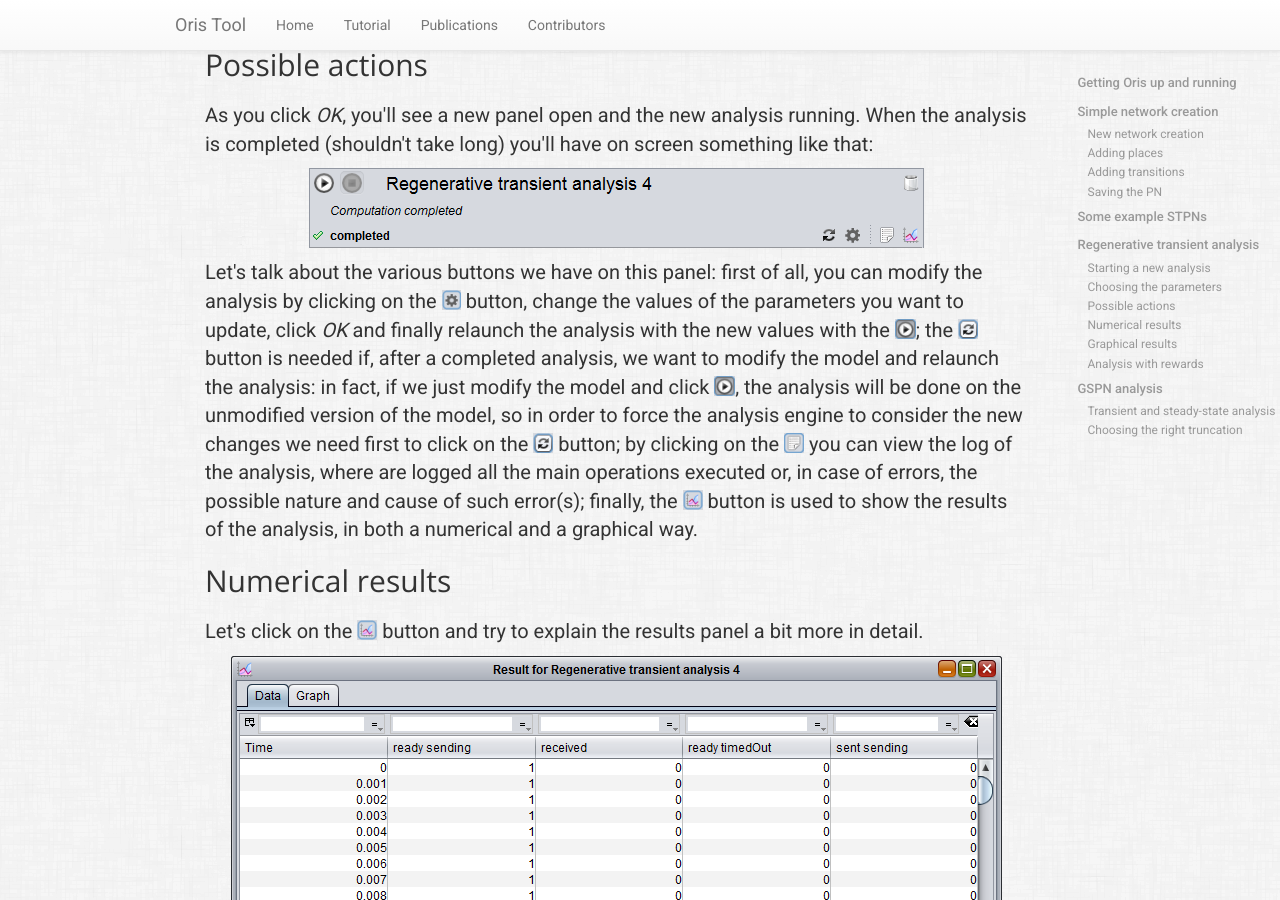
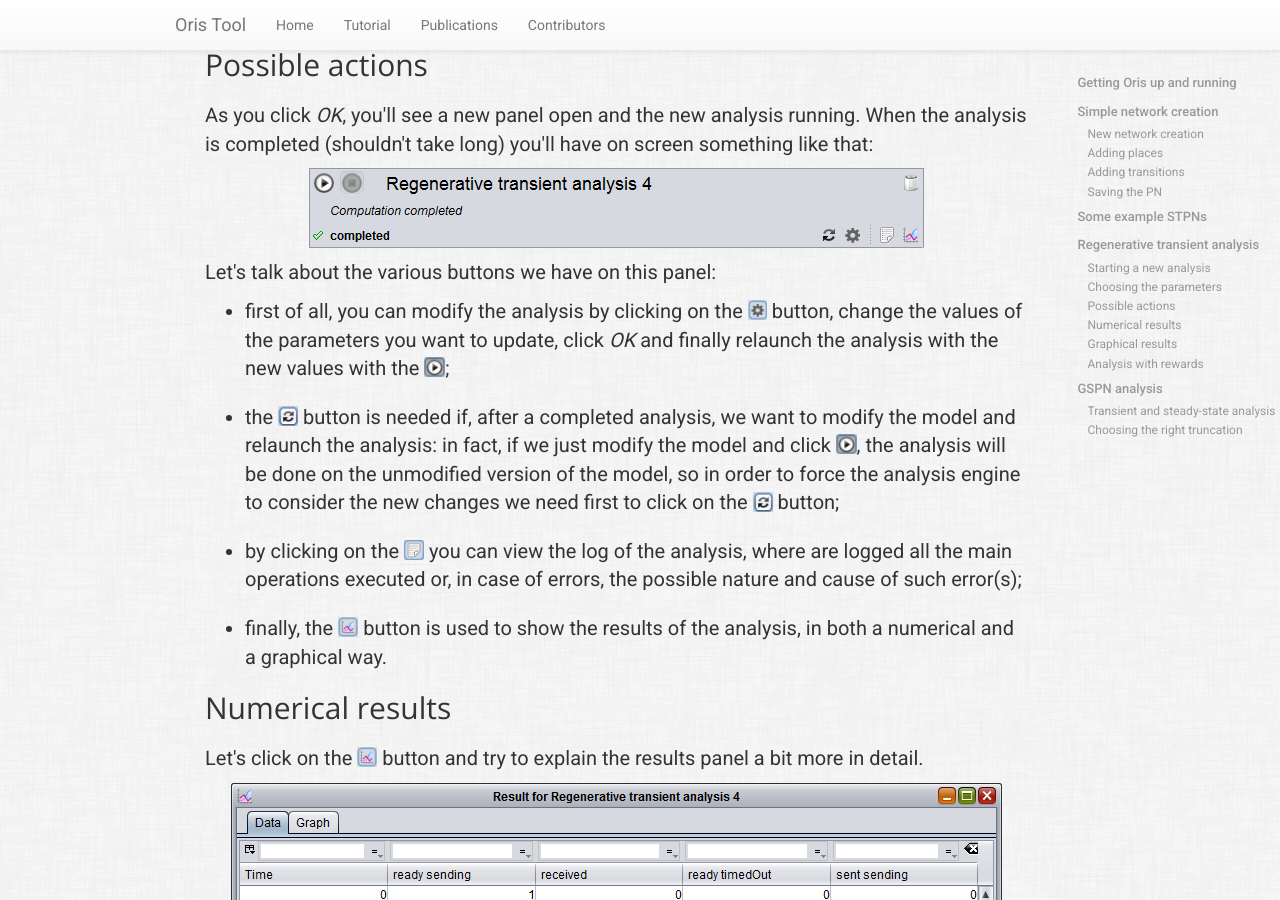
Before and after one commit to oris-tool/oris-tool.github.io, a Jekyll site: the page built from tutorial.html, in a window 1280 px wide and 900 px high, scrolled down 8158 px. Built offline with Jekyll 4.4.1, drawn with Linux system fonts in a browser that asks for light colours.

Commit message:
List for possible actions

```diff
--- a/tutorial.html
+++ b/tutorial.html
@@ -135,7 +135,13 @@ title: Tutorials and examples
     <h2 id="subpar-possible-actions">Possible actions</h2>
     <p>As you click <i>OK</i>, you'll see a new panel open and the new analysis running. When the analysis is completed (shouldn't take long) you'll have on screen something like that:</p>
     <p><img class="tutorial-screenshot" src="images/tutorial/reg_trans_done.png"></p>
-    <p>Let's talk about the various buttons we have on this panel: first of all, you can modify the analysis by clicking on the <img class="toolbar-btn" src="images/tutorial/modif_analysis_btn.png"> button, change the values of the parameters you want to update, click <i>OK</i> and finally relaunch the analysis with the new values with the <img class="toolbar-btn" src="images/tutorial/relaunch_analysis_btn.png">; the <img class="toolbar-btn" src="images/tutorial/update_model_btn.png"> button is needed if, after a completed analysis, we want to modify the model and relaunch the analysis: in fact, if we just modify the model and click <img class="toolbar-btn" src="images/tutorial/relaunch_analysis_btn.png">, the analysis will be done on the unmodified version of the model, so in order to force the analysis engine to consider the new changes we need first to click on the <img class="toolbar-btn" src="images/tutorial/update_model_btn.png"> button; by clicking on the <img class="toolbar-btn" src="images/tutorial/analysis_log_btn.png"> you can view the log of the analysis, where are logged all the main operations executed or, in case of errors, the possible nature and cause of such error(s); finally, the <img class="toolbar-btn" src="images/tutorial/analysis_results_btn.png"> button is used to show the results of the analysis, in both a numerical and a graphical way.</p>
+    <p>Let's talk about the various buttons we have on this panel:</p>
+    <ul>
+      <li>first of all, you can modify the analysis by clicking on the <img class="toolbar-btn" src="images/tutorial/modif_analysis_btn.png"> button, change the values of the parameters you want to update, click <i>OK</i> and finally relaunch the analysis with the new values with the <img class="toolbar-btn" src="images/tutorial/relaunch_analysis_btn.png">;</li>
+      <li>the <img class="toolbar-btn" src="images/tutorial/update_model_btn.png"> button is needed if, after a completed analysis, we want to modify the model and relaunch the analysis: in fact, if we just modify the model and click <img class="toolbar-btn" src="images/tutorial/relaunch_analysis_btn.png">, the analysis will be done on the unmodified version of the model, so in order to force the analysis engine to consider the new changes we need first to click on the <img class="toolbar-btn" src="images/tutorial/update_model_btn.png"> button;</li>
+      <li>by clicking on the <img class="toolbar-btn" src="images/tutorial/analysis_log_btn.png"> you can view the log of the analysis, where are logged all the main operations executed or, in case of errors, the possible nature and cause of such error(s);</li>
+      <li>finally, the <img class="toolbar-btn" src="images/tutorial/analysis_results_btn.png"> button is used to show the results of the analysis, in both a numerical and a graphical way.</li>
+    </ul>
     <h2 id="subpar-numerical-results">Numerical results</h2>
     <p>Let's click on the <img class="toolbar-btn" src="images/tutorial/analysis_results_btn.png"> button and try to explain the results panel a bit more in detail.</p>
     <p><img class="tutorial-screenshot" src="images/tutorial/reg_trans_results.png"></p>
```
Also changed, not shown: other parts of tutorial.html (+1 -1 lines).
